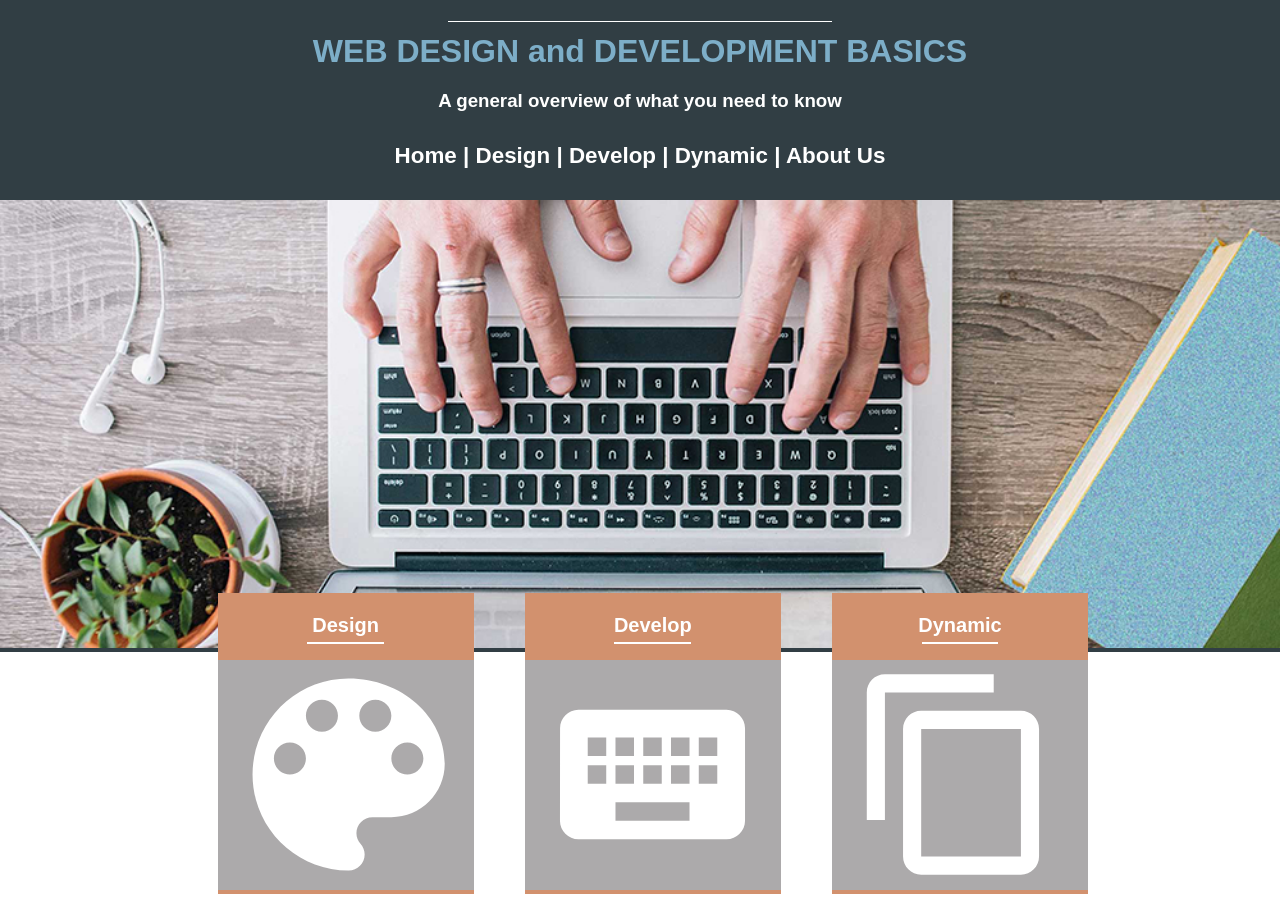
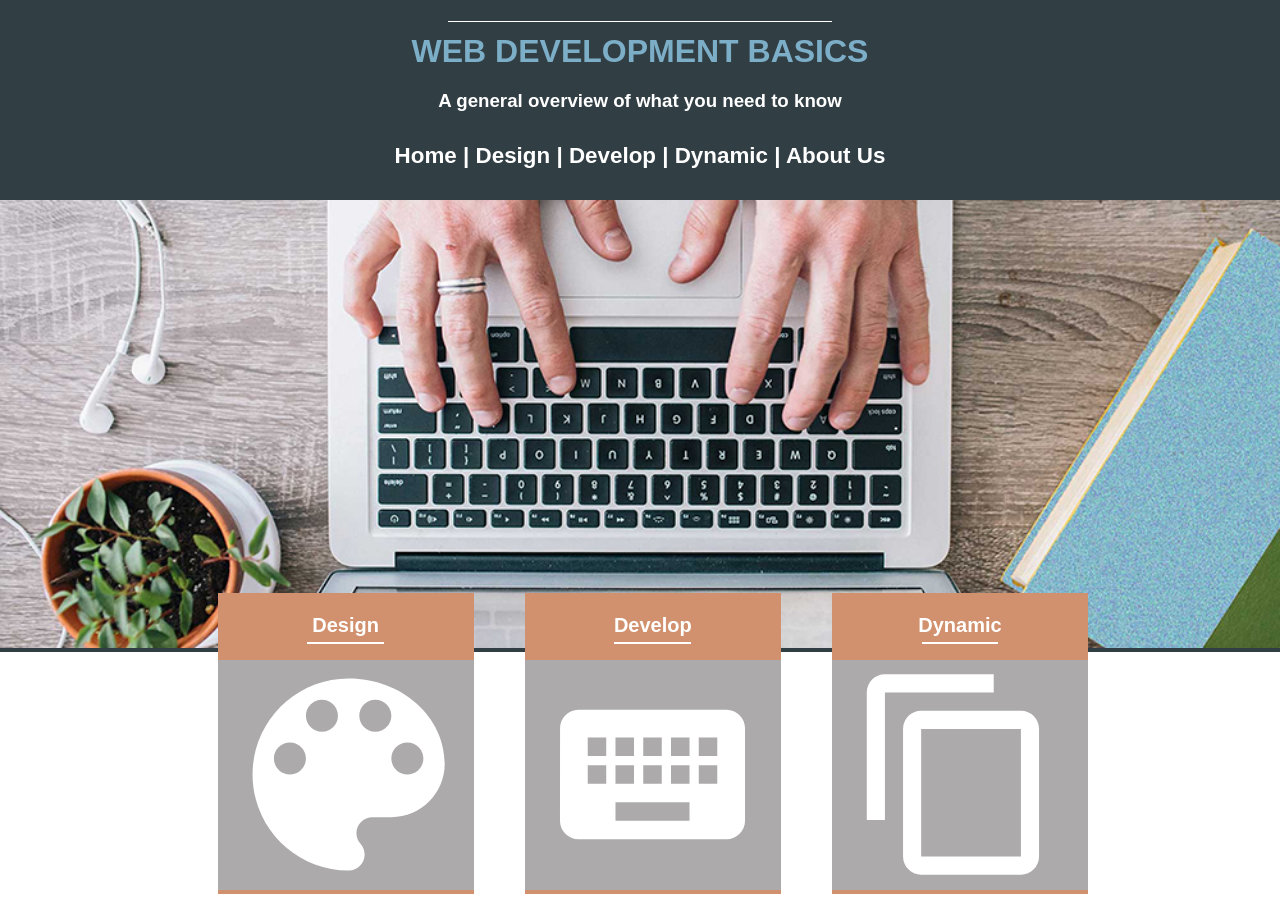
Before and after one commit to AudreyMalone/git-basics, a plain HTML site: page index.htm in a window 1280 px wide. Shown: the top 897 px of the page. Drawn offline with Linux system fonts and the light colour scheme; a web font is replaced by a local one.

Commit message:
updated the h1 text.

```diff
--- a/index.htm
+++ b/index.htm
@@ -15,7 +15,7 @@
 		<div id="wrapper">
 		<header>
 			<hr>
-			<h1>WEB DESIGN and DEVELOPMENT BASICS</h1>
+			<h1>WEB DEVELOPMENT BASICS</h1>
 			<h3>A general overview of what you need to know</h3>
 			<nav>
 	         	<!--<ul>
```
